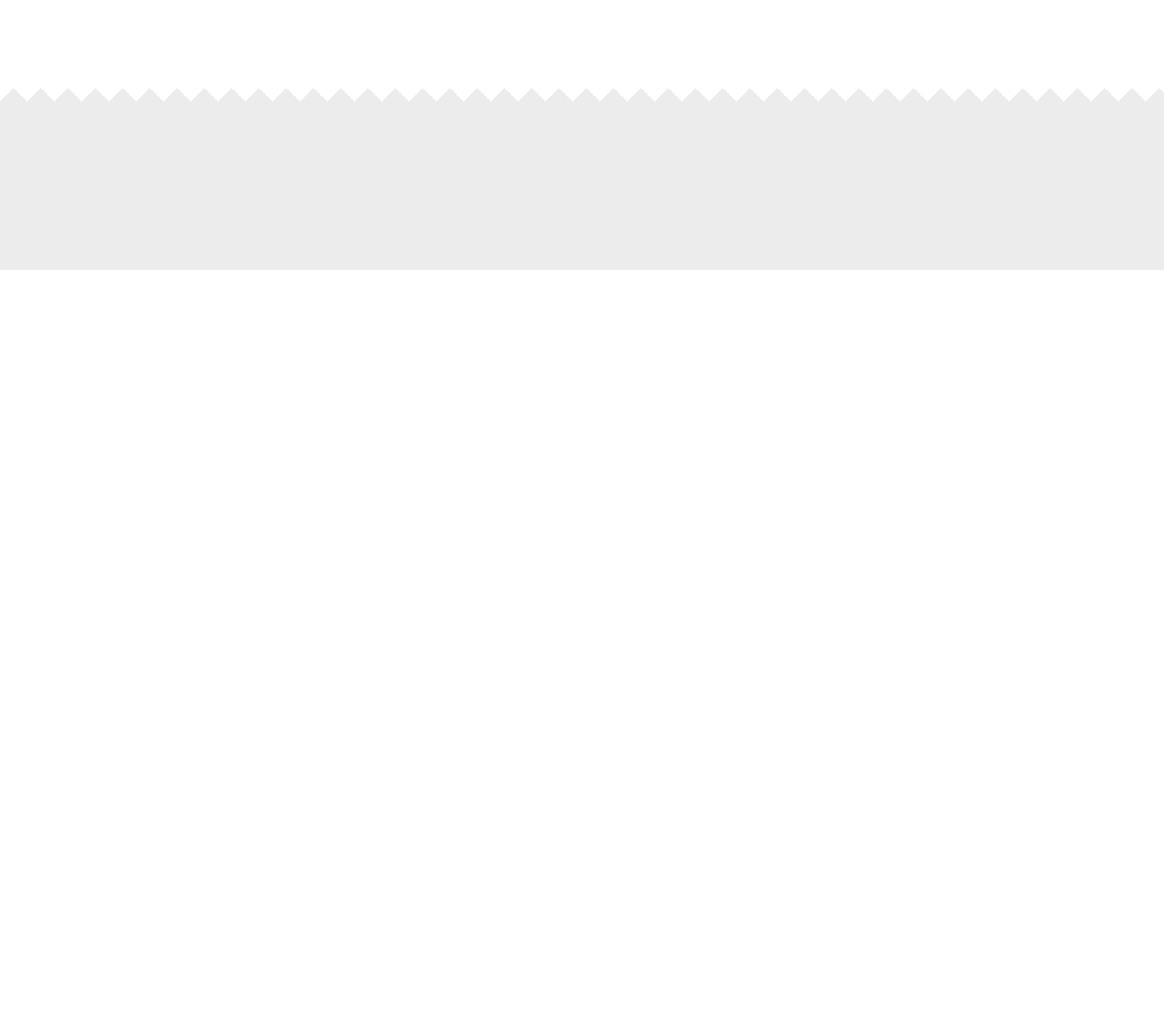
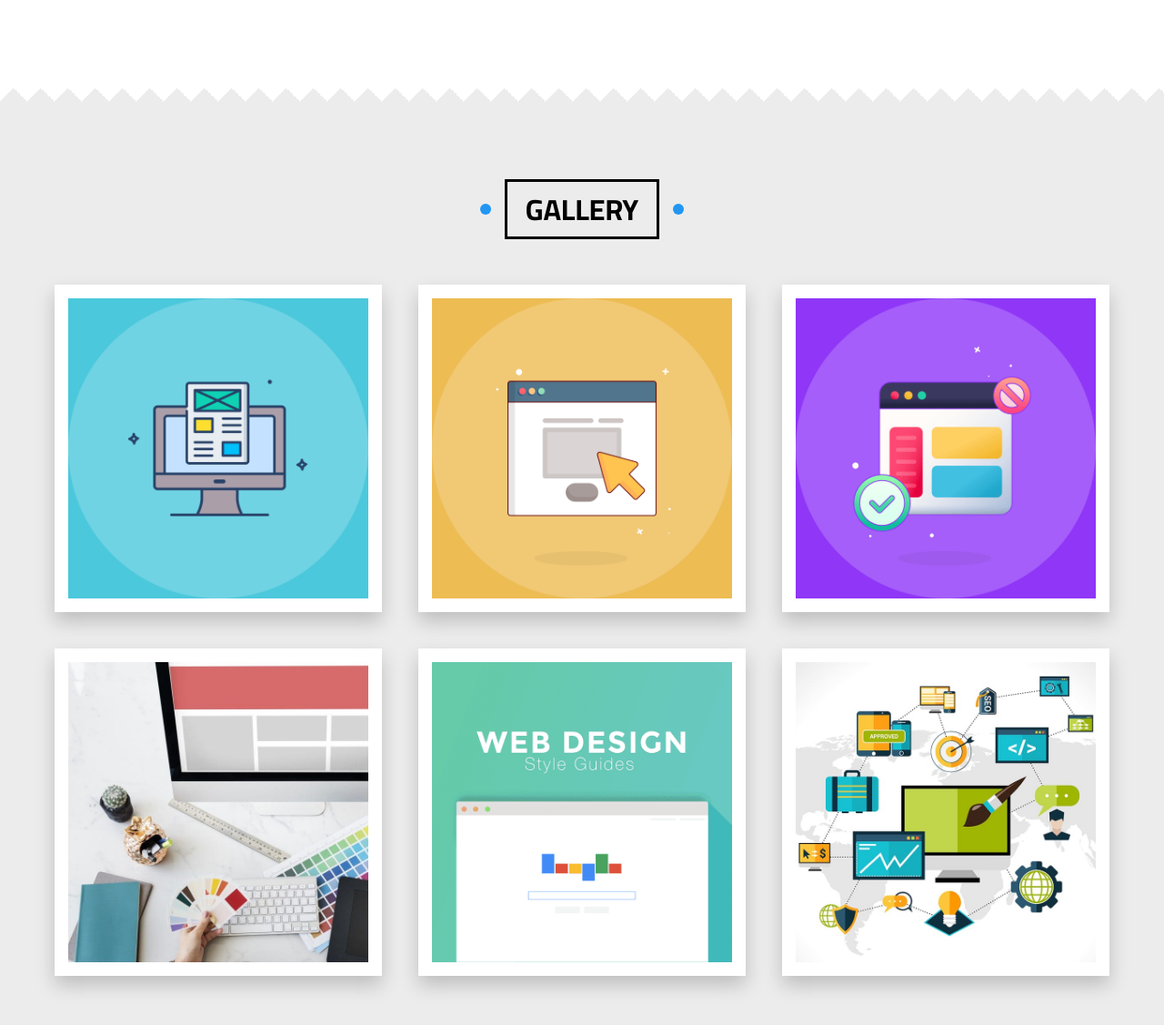
Before and after one commit to abdelrahmancsdev/elzero-mix, a plain HTML site: page index.html in a window 1280 px wide. Shown: the part 1379-2506 px from the top of the page at 91% size. Before the commit the page ends 1676 px from the top, so only its background shows below. Drawn offline with Linux system fonts and the light colour scheme; a web font is replaced by a local one.

Commit message:
Create Gallery Section

```diff
--- a/css/sections/_gallery.scss
+++ b/css/sections/_gallery.scss
@@ -3,4 +3,53 @@
 
 #gallery {
   background-color: v.$sec-bg;
+  .container {
+    @include m.grid(center, center);
+    grid-template-columns: repeat(auto-fit, minmax(300px, 1fr));
+    gap: 40px;
+    .image-box {
+      padding: 15px;
+      background-color: #fff;
+      box-shadow: 0px 10px 20px 0px rgb(0 0 0 / 20%);
+      .image {
+        overflow: hidden;
+        position: relative;
+
+        &::before {
+          content: "";
+          background-color: rgb(255 255 255 / 20%);
+          position: absolute;
+          @include m.center-pos(a);
+          width: 0px;
+          height: 0px;
+          opacity: 0;
+          z-index: -1;
+        }
+        &:hover::before {
+          z-index: 1;
+          // opacity: 1;
+          animation: flash-hover 0.5s linear;
+        }
+        img {
+          width: 100%;
+          transition: v.$trans;
+        }
+        &:hover img {
+          transform: rotate(5deg) scale(1.1);
+        }
+      }
+    }
+  }
 }
+
+@keyframes flash-hover {
+  0%,
+  50% {
+    opacity: 1;
+  }
+  100% {
+    opacity: 0;
+    width: 200%;
+    height: 200%;
+  }
+}
--- a/index.html
+++ b/index.html
@@ -293,7 +293,42 @@
       <!-- About End -->
       <div class="sep"></div>
       <!-- Gallery Start -->
-      <section id="gallery"></section>
+      <section id="gallery">
+        <h2 class="main-heading">Gallery</h2>
+
+        <div class="container">
+          <div class="image-box">
+            <div class="image">
+              <img src="./imgs/gallery-01.png" alt="gallery Image" />
+            </div>
+          </div>
+          <div class="image-box">
+            <div class="image">
+              <img src="./imgs/gallery-02.png" alt="gallery Image" />
+            </div>
+          </div>
+          <div class="image-box">
+            <div class="image">
+              <img src="./imgs/gallery-03.png" alt="gallery Image" />
+            </div>
+          </div>
+          <div class="image-box">
+            <div class="image">
+              <img src="./imgs/gallery-04.jpg" alt="gallery Image" />
+            </div>
+          </div>
+          <div class="image-box">
+            <div class="image">
+              <img src="./imgs/gallery-05.png" alt="gallery Image" />
+            </div>
+          </div>
+          <div class="image-box">
+            <div class="image">
+              <img src="./imgs/gallery-06.jpg" alt="gallery Image" />
+            </div>
+          </div>
+        </div>
+      </section>
       <!-- Gallery End -->
     </main>
     <script src="./js/main.js"></script>
```
Also changed, not shown: css/main.css, imgs/gallery-01.png (added), imgs/gallery-02.png (added), imgs/gallery-03.png (added), imgs/gallery-04.jpg (added), imgs/gallery-05.png (added), imgs/gallery-06.jpg (added), 1 other file.
